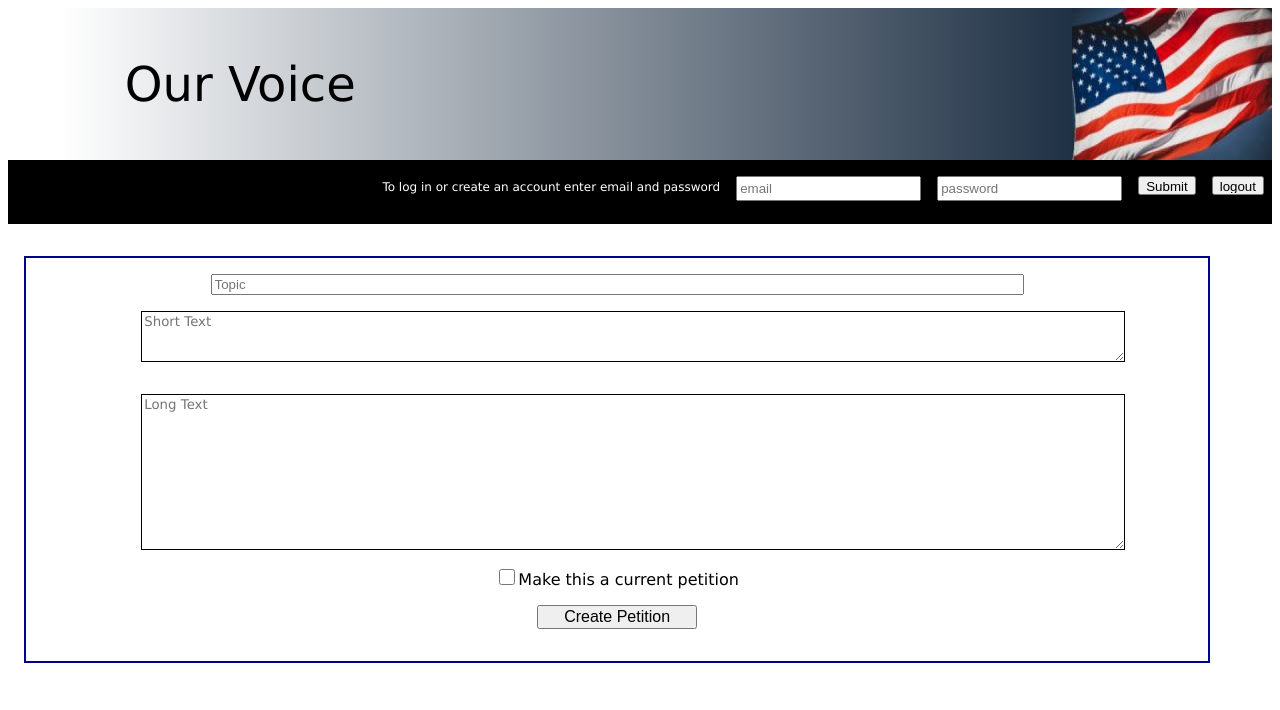
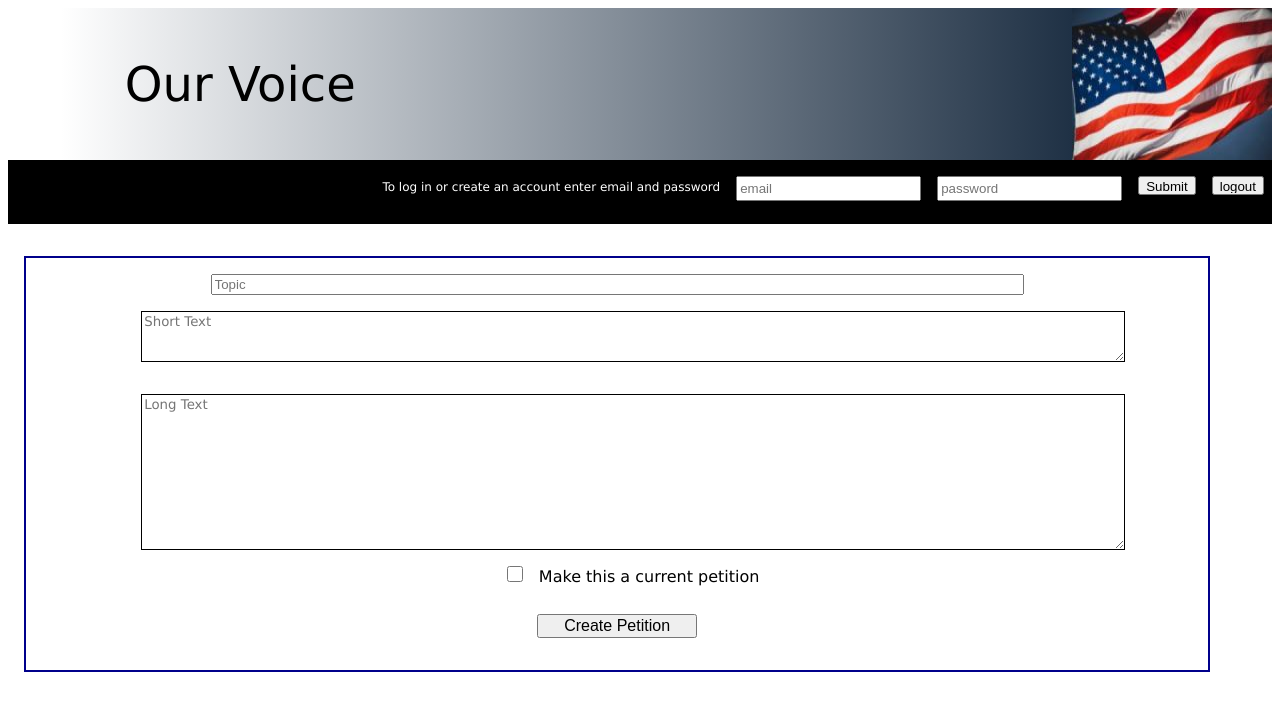
Before and after one commit to Matthew-Beasley/social-media-petitions, a React app: page /#/Admin in a window 1280 px wide. Shown: the top 710 px of the page. Built offline with nearby package versions, Linux system fonts and the light colour scheme; no server answers; sample sign-in values are in the browser's storage.

Commit message:
delete petition complete

```diff
--- a/assets/styles.css
+++ b/assets/styles.css
@@ -192,12 +192,22 @@
 
 .iscurrent {
   margin: 0rem 1rem 1rem 2rem;
+  width: 1rem;
+  height: 1rem;
 }
 
 .update-bttn {
   margin: 0rem 0rem 1rem 2rem;
   height: 2rem;
   width: 8rem;
+}
+
+.delete-bttn {
+  margin: 0rem 0rem 1rem 2rem;
+  height: 2rem;
+  width: 8rem;
+  background-color: red;
+  color: white;
 }
 
 .update-input-shorttext, .update-input-longtext {
@@ -228,11 +238,6 @@
   width: 70%;
 }
 
-#admin-current-checkbox {
-  width: 1rem;
-  height: 1rem;
-}
-
 #admin-create-button {
   width: 10rem;
   height: 1.5rem;
--- a/data/crud/petitions.js
+++ b/data/crud/petitions.js
@@ -52,11 +52,12 @@ const updatePetition = async (params) => {
   return (await client.query(sql, args)).rows[0];
 }
 
-const deletePetition = async ({ topic }) => {
+const deletePetition = async (topic) => {
+  console.log(topic)
   const sql = `
   DELETE FROM petitions
   WHERE topic = $1`;
-  return client.query(sql, [topic])
+  await client.query(sql, [topic])
 }
 
 module.exports = {
--- a/src/CreatePetition.js
+++ b/src/CreatePetition.js
@@ -9,7 +9,6 @@ const CreatePetition  = ({history, headers, petitions, setPetitions}) => {
   const [createSuccessful, setCreateSuccessful] = useState(false);
 
   const submitPetition = async () => {
-    console.log(topic, shortText, longText, current)
     const url = 'http://localhost:3000';
     const petition = await axios.post(url + '/petition',
       { topic, shortText, longText, current },
@@ -41,15 +40,17 @@ const CreatePetition  = ({history, headers, petitions, setPetitions}) => {
         spellCheck="true"
         placeholder="Long Text"
         defaultValue={topic.longText}
-        onChange={ev => { setLongText(ev.target.value); console.log(longText) }}
+        onChange={ev => { setLongText(ev.target.value)}}
         rows="10"
       />
       <label>
         <input
-          type="checkbox" id="admin-current-checkbox"
-          value={current} onChange={ev => setCurrent(ev.target.value)}
-        />
-        Make this a current petition
+          type="checkbox"
+          className="iscurrent"
+          id="admin-current-checkbox"
+          checked={current}
+          onChange={ev => setCurrent(ev.target.value)}
+        />Make this a current petition
       </label>
       <button
         type="button"
--- a/src/PetitionUpdate.js
+++ b/src/PetitionUpdate.js
@@ -29,6 +29,7 @@ const PetitionUpdate = ({ petitions, setPetitions, headers }) => {
             } else {
               isChecked = true;
             }
+            topic.current = isChecked;
           }
 
           const updatePetition = async () => {
@@ -42,6 +43,14 @@ const PetitionUpdate = ({ petitions, setPetitions, headers }) => {
               headers());
             return response;
           }
+
+          const deletePetition = async () => {
+            await axios.delete(`${url}/petition?topic=${topic.topic}`, headers());
+            const index = petitions.indexOf(topic.topic);
+            petitions.splice(index, 1);
+            console.log(petitions);
+            setPetitions([...petitions]);
+         }
 
           const setText = (textVal, ev) => {
             if (textVal === 'shortText') {
@@ -87,6 +96,12 @@ const PetitionUpdate = ({ petitions, setPetitions, headers }) => {
                   onClick={() => updatePetition(topic)}>
                   Update Petition
                 </button>
+                <button
+                  className="delete-bttn"
+                  type="button"
+                  onClick={() => deletePetition()}>
+                  Delete Petition
+                </button>
               </div>
             </li>
           )
```
